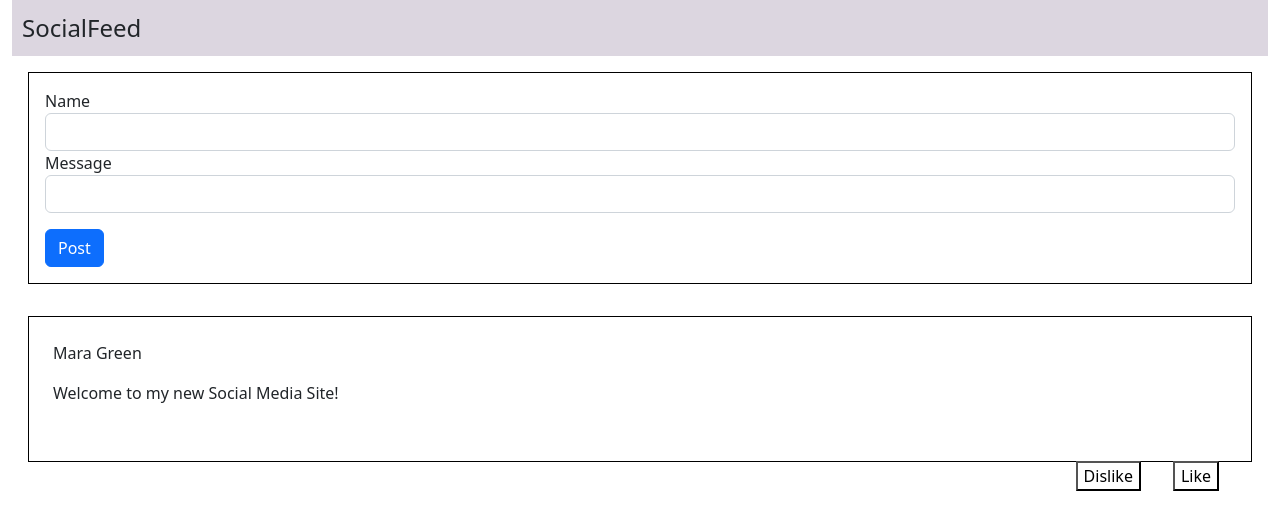
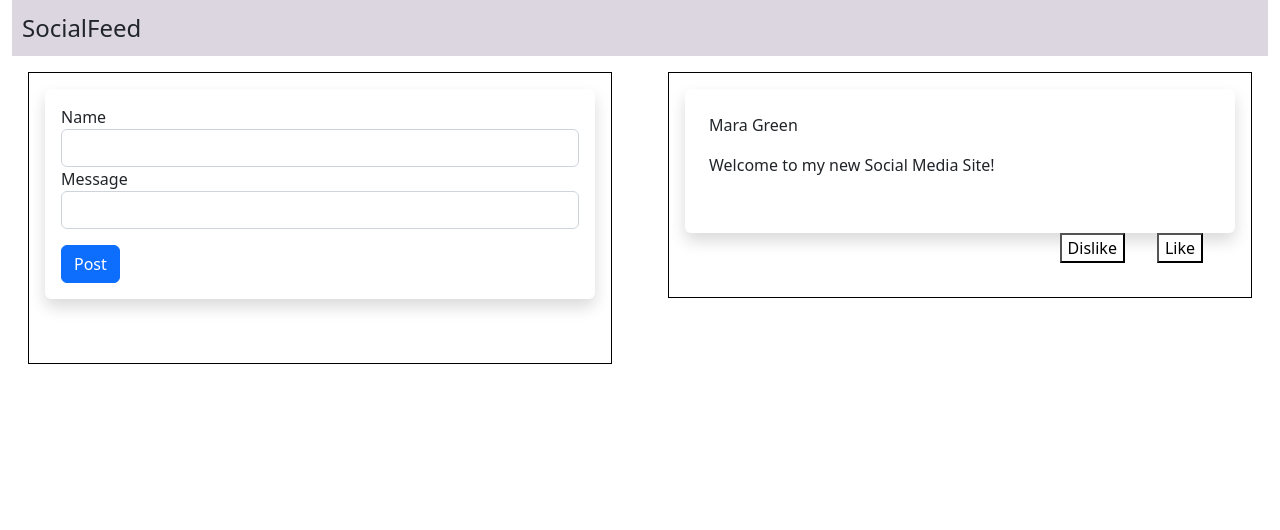
Before and after one commit to mfgreen42/Social-Media_site, a React (Create React App) app: page / in a window 1280 px wide. Shown: the top 530 px of the page. Built offline with nearby package versions, Linux system fonts and the light colour scheme.

Commit message:
saving before I move on to the next project

```diff
--- a/src/App.css
+++ b/src/App.css
@@ -23,14 +23,9 @@ header {
     float: right;
     padding: 1em;
 }
-/* .button2 {
-    float: right;
-    padding: 1em;
-} */
-
 
 .active{
-    background-color: rgb(6, 91, 248);
+    background-color: rgb(158, 121, 245);
 }
 
 .inactive {
--- a/src/App.js
+++ b/src/App.js
@@ -21,15 +21,19 @@ function App() {
       <NavBar/>
       </div>
       <div className='row'>
-        <div className='col-md-12'>
+        <div className='col-md-6'>
           <div className='border-box'>
-            <CreatePostForm addNewPostProperty={addNewPost}/>
+            <div className='shadow p-3 mb-5 bg-white rounded'>
+              <CreatePostForm addNewPostProperty={addNewPost}/>
+            </div>
           </div>
         </div>
-        <div className='col-md-12'>
+        <div className='col-md-6'>
           <div className='border-box'>
-            <Post postEntries={posts}/>
-            <CustomButton />
+            <div className='shadow p-3 mb-5 bg-white rounded'>
+              <Post postEntries={posts}/>
+              <CustomButton />
+            </div>
           </div>
         </div>
       </div>
```
